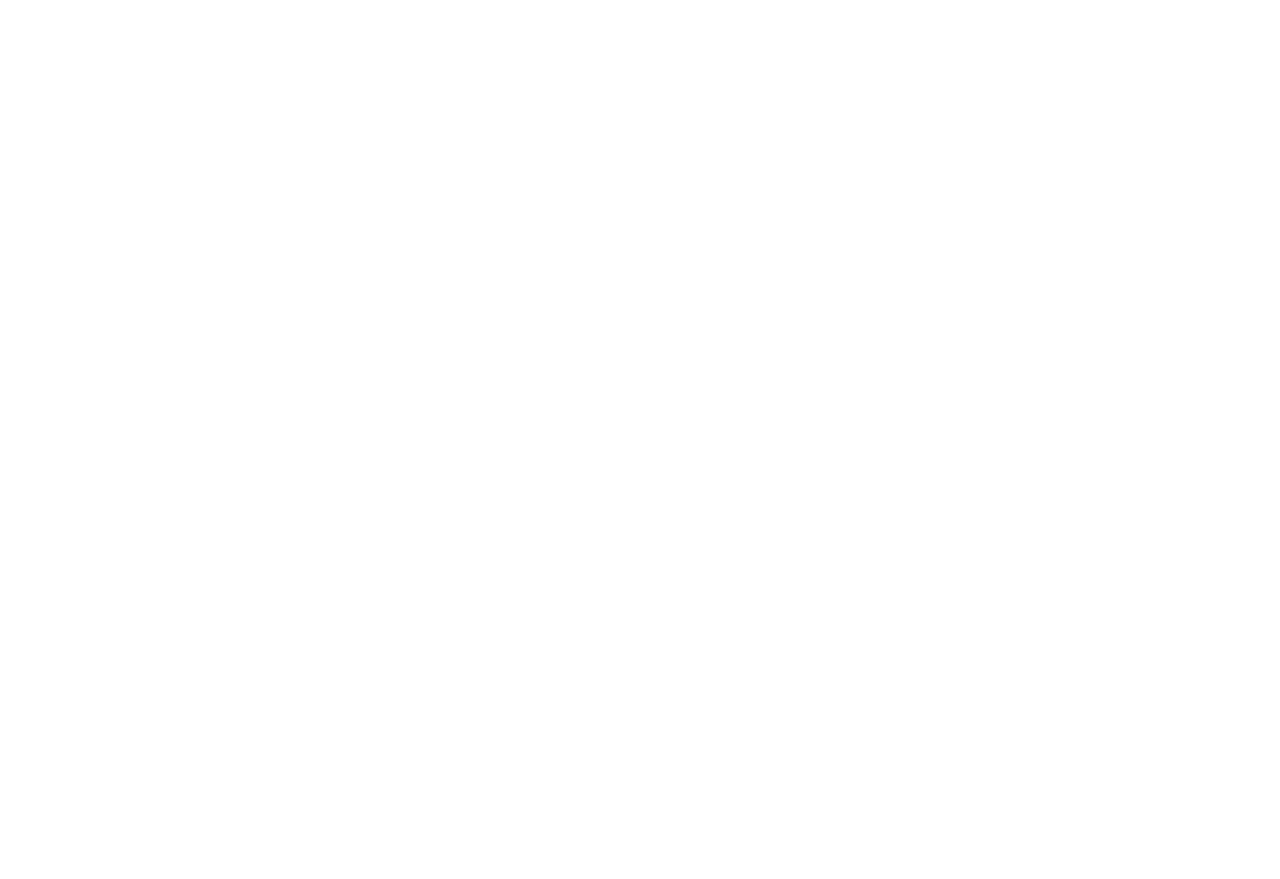
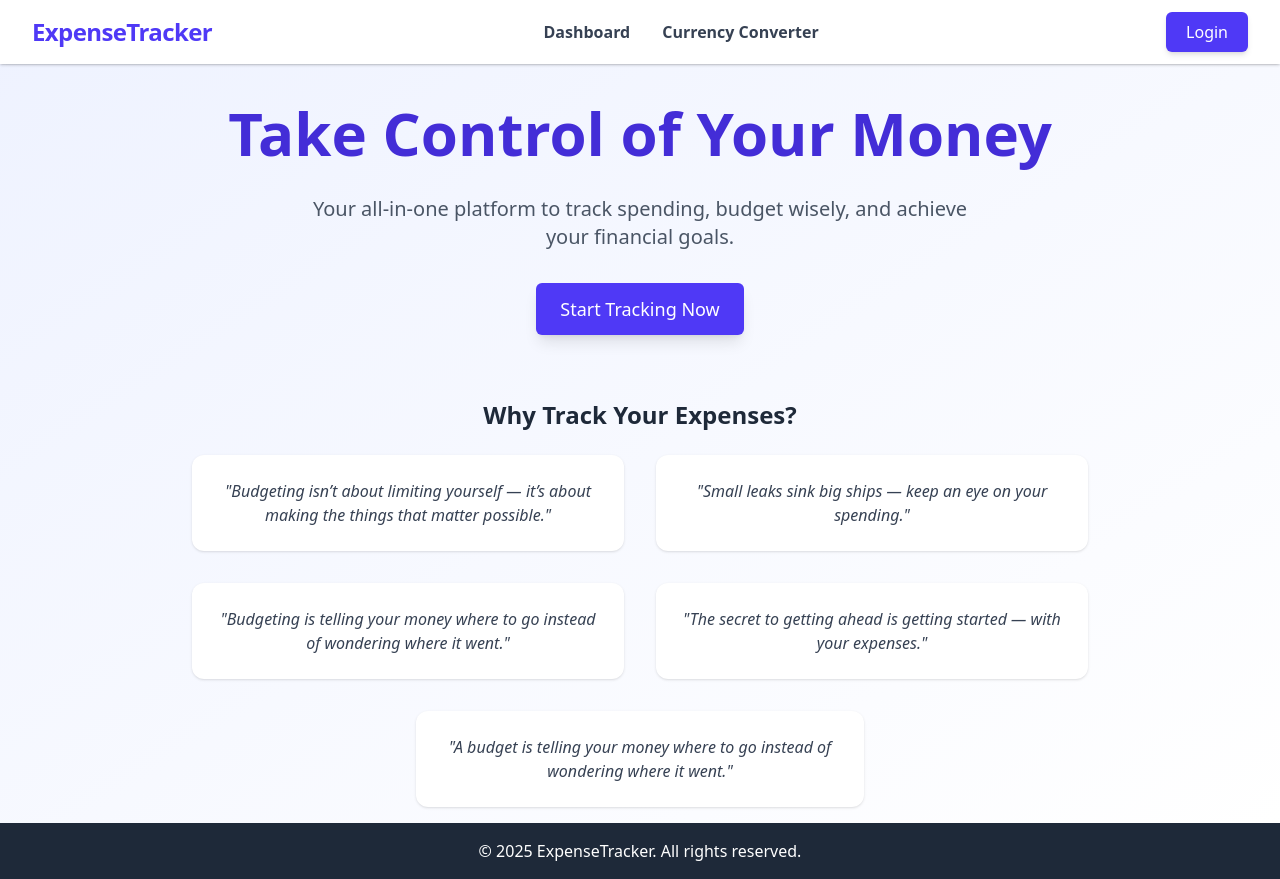
Before and after one commit to Expensify-04/expensify004, a React (Vite) app: page / in a window 1280 px wide. Before the commit this address had no page. Before the commit the page ends 800 px from the top, so only its background shows below. Built offline with nearby package versions, Linux system fonts and the light colour scheme.

Commit message:
Firstday last

```diff
--- a/src/App.tsx
+++ b/src/App.tsx
@@ -1,17 +1,11 @@
 import {useState} from "react";
-
-import CurrencyConverter from "./Components/CurrencyConverter";
-import {BrowserRouter} from "react-router-dom";
-import AppRouter from "./Components/AppRouter";
+import {RouterProvider} from "react-router-dom";
+import AppRouter from "./Router/AppRouter";
 
 function App() {
-  const [count, setCount] = useState(0);
-
   return (
     <>
-      <BrowserRouter>
-        <AppRouter />
-      </BrowserRouter>
+      <RouterProvider router={AppRouter} />
     </>
   );
 }
--- a/src/Components/AppRouter.tsx
+++ /dev/null
@@ -1,14 +0,0 @@
-import {Route, Routes} from "react-router-dom";
-// import Dashboard from "./Dashboard";
-import CurrencyConverter from "./CurrencyConverter";
-const AppRouter = () => {
-  return (
-    <Routes>
-      {/* <Route path="/" element={<Home />} /> */}
-      {/* <Route path="/Dashboard" element={<Dashboard />} /> */}
-      <Route path="/Currency" element={<CurrencyConverter />} />
-    </Routes>
-  );
-};
-
-export default AppRouter;
--- a/src/Components/Footer.tsx
+++ b/src/Components/Footer.tsx
@@ -1,13 +1,11 @@
-
-
 function Footer() {
   return (
-    <footer className="bg-gray-800 text-white py-4 ">
+    <footer className="bg-gray-800 text-white py-4  ">
       <div className="container mx-auto text-center">
         <p>&copy; {new Date().getFullYear()} ExpenseTracker. All rights reserved.</p>
       </div>
     </footer>
   );
-};
+}
 
 export default Footer;
--- a/src/Components/Home.tsx
+++ b/src/Components/Home.tsx
@@ -1,7 +1,11 @@
-
+import Footer from "./Footer";
+import Navbar from "./Navbar";
 
 function Home() {
   return (
+    <>
+      <div className="flex flex-col min-h-screen">
+        <Navbar />
         <section className="bg-gradient-to-br from-indigo-50 to-white min-h-screen pt-24 pb-4 px-4">
           {/* Hero Section */}
           <div className="max-w-5xl mx-auto text-center">
@@ -9,7 +13,8 @@
               Take Control of Your Money
             </h1>
             <p className="text-gray-600 text-xl max-w-2xl mx-auto mb-8">
-          Your all-in-one platform to track spending, budget wisely, and achieve your financial goals.
+              Your all-in-one platform to track spending, budget wisely, and achieve your financial
+              goals.
             </p>
             <button className="bg-indigo-600 text-white px-6 py-3 rounded-md hover:bg-indigo-700 transition shadow-lg text-lg cursor-pointer">
               Start Tracking Now
@@ -24,25 +29,25 @@
                 <div
                   key={index}
                   className={`bg-white p-6 rounded-xl shadow hover:shadow-lg transition ${
-      index === quotes.length - 1 ? 'md:col-span-2 mx-auto max-w-md' : ''
-    }`}
-  >
+                    index === quotes.length - 1 ? "md:col-span-2 mx-auto max-w-md" : ""
+                  }`}>
                   <p className="text-gray-700 italic">"{quote}"</p>
                 </div>
               ))}
-
             </div>
           </div>
         </section>
+      </div>
+    </>
   );
-};
+}
 
 const quotes = [
   "Budgeting isn’t about limiting yourself — it’s about making the things that matter possible.",
   "Small leaks sink big ships — keep an eye on your spending.",
   "Budgeting is telling your money where to go instead of wondering where it went.",
   "The secret to getting ahead is getting started — with your expenses.",
-  "A budget is telling your money where to go instead of wondering where it went."
+  "A budget is telling your money where to go instead of wondering where it went.",
 ];
 
 export default Home;
--- /dev/null
+++ b/src/Components/Layout.tsx
@@ -0,0 +1,15 @@
+import {Outlet} from "react-router-dom";
+import Footer from "./Footer";
+import Navbar from "./Navbar";
+
+function Layout() {
+  return (
+    <>
+      <Navbar />
+      <Outlet /> {/* This renders the nested route (Home, CurrencyConverter, etc.) */}
+      <Footer /> {/* Footer shows on every page */}
+    </>
+  );
+}
+
+export default Layout;
--- a/src/Components/Navbar.tsx
+++ b/src/Components/Navbar.tsx
@@ -1,33 +1,43 @@
+import {Link, useNavigate} from "react-router-dom";
 
-
-function Navbar(){
+function Navbar() {
+  const navigate = useNavigate();
   return (
     <nav className="bg-white shadow-sm fixed top-0 left-0 w-full z-50">
       <div className="max-w-7xl mx-auto px-4 sm:px-6 lg:px-8">
         <div className="flex justify-between items-center h-16">
-
           {/* Logo / Brand */}
-          <div className="flex-shrink-0 text-indigo-600 text-2xl font-bold tracking-tight">
+          <Link to="/" className="flex-shrink-0 text-indigo-600 text-2xl font-bold tracking-tight">
             ExpenseTracker
-          </div>
+          </Link>
 
           {/* Navigation Links */}
           <div className="hidden md:flex items-center space-x-8">
             {/* <a href="#" className="text-gray-700 hover:text-indigo-600 transition">Home</a> */}
-            <a href="/" className="text-gray-700 text-base hover:text-indigo-600 transition font-semibold" >Dashboard</a>
-            <a href="/Currency" className="text-gray-700 text-base hover:text-indigo-600 transition font-semibold">Currency Converter</a>
+            <Link
+              to="/Dashboard"
+              className="text-gray-700 text-base hover:text-indigo-600 transition font-semibold">
+              Dashboard
+            </Link>
+            <Link
+              to="/Currency"
+              className="text-gray-700 text-base hover:text-indigo-600 transition font-semibold">
+              Currency Converter
+            </Link>
           </div>
 
           {/* Login Button */}
           <div className="ml-4">
-            <button className="bg-indigo-600 text-white px-5 py-2 rounded-md hover:bg-indigo-700 transition shadow-md cursor-pointer">
-              Login
-            </button>
+            <Link to="/login">
+              <button className="bg-indigo-600 text-white px-5 py-2 rounded-md hover:bg-indigo-700 transition shadow-md cursor-pointer">
+                Login
+              </button>
+            </Link>
           </div>
         </div>
       </div>
     </nav>
   );
-};
+}
 
 export default Navbar;
--- /dev/null
+++ b/src/Router/AppRouter.tsx
@@ -0,0 +1,32 @@
+import {createBrowserRouter} from "react-router-dom";
+import Layout from "../Components/Layout";
+import Home from "../Components/Home";
+import CurrencyConverter from "../Components/CurrencyConverter";
+import ErrorPage from "../Pages/ErrorPage/ErrorPage";
+
+const AppRouter = createBrowserRouter([
+  {
+    path: "/",
+    element: <Layout />,
+    children: [
+      {
+        index: true,
+        element: <Home />,
+      },
+      {
+        path: "Dashboard",
+        element: <CurrencyConverter />,
+      },
+      {
+        path: "Currency",
+        element: <CurrencyConverter />,
+      },
+      {
+        path: "*",
+        element: <ErrorPage />,
+      },
+    ],
+  },
+]);
+
+export default AppRouter;
```
Also changed, not shown: src/store/Slice.tsx (added), src/store/store.ts (added), 1 other file (tests, documents, lock files or other folders). Lines whose indentation alone changed are shown as unchanged.
